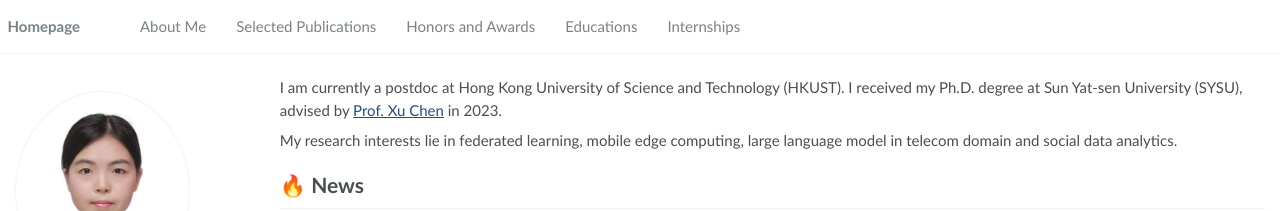
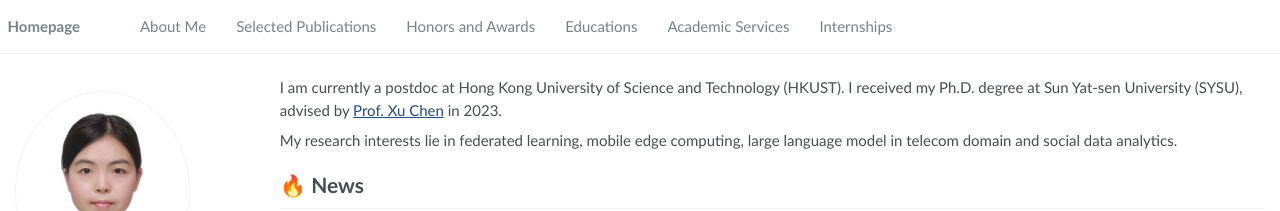
Before and after one commit to Joaniewu/joaniewu.github.io, a Jekyll site: the page built from _pages/about.md, in a window 1280 px wide. Shown: the top 211 px of the page. Built offline with Jekyll 4.4.1, drawn with Linux system fonts in a browser that asks for light colours.

Commit message:
Update navigation.yml

```diff
--- a/_data/navigation.yml
+++ b/_data/navigation.yml
@@ -15,8 +15,8 @@ main:
   - title: "Educations"
     url: "/#-educations"
 
-  #- title: "Invited Talks"
-   # url: "/#-invited-talks"
+  - title: "Academic Services"
+    url: "/#-academic-services"
 
   - title: "Internships"
     url: "/#-internships"
```
